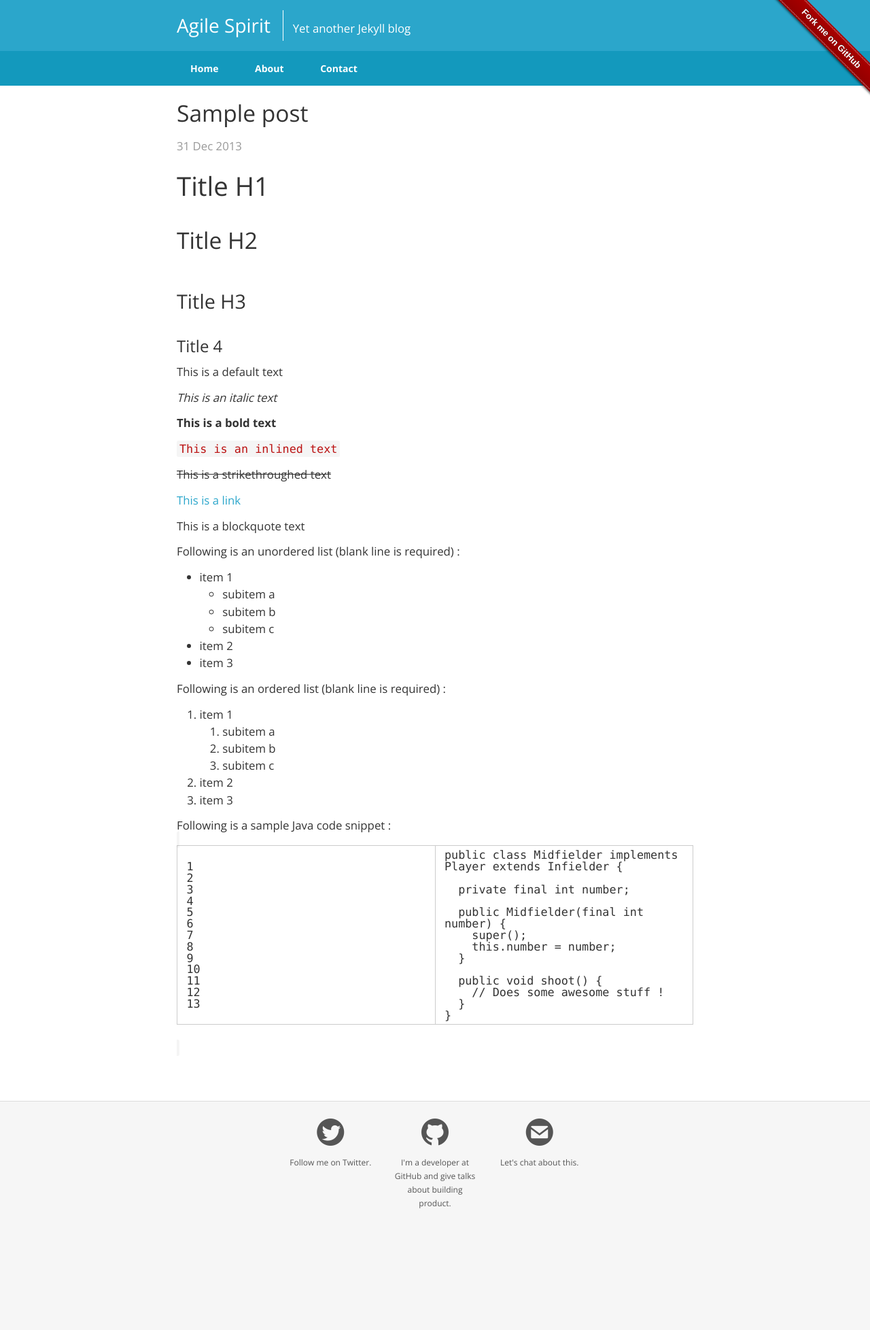
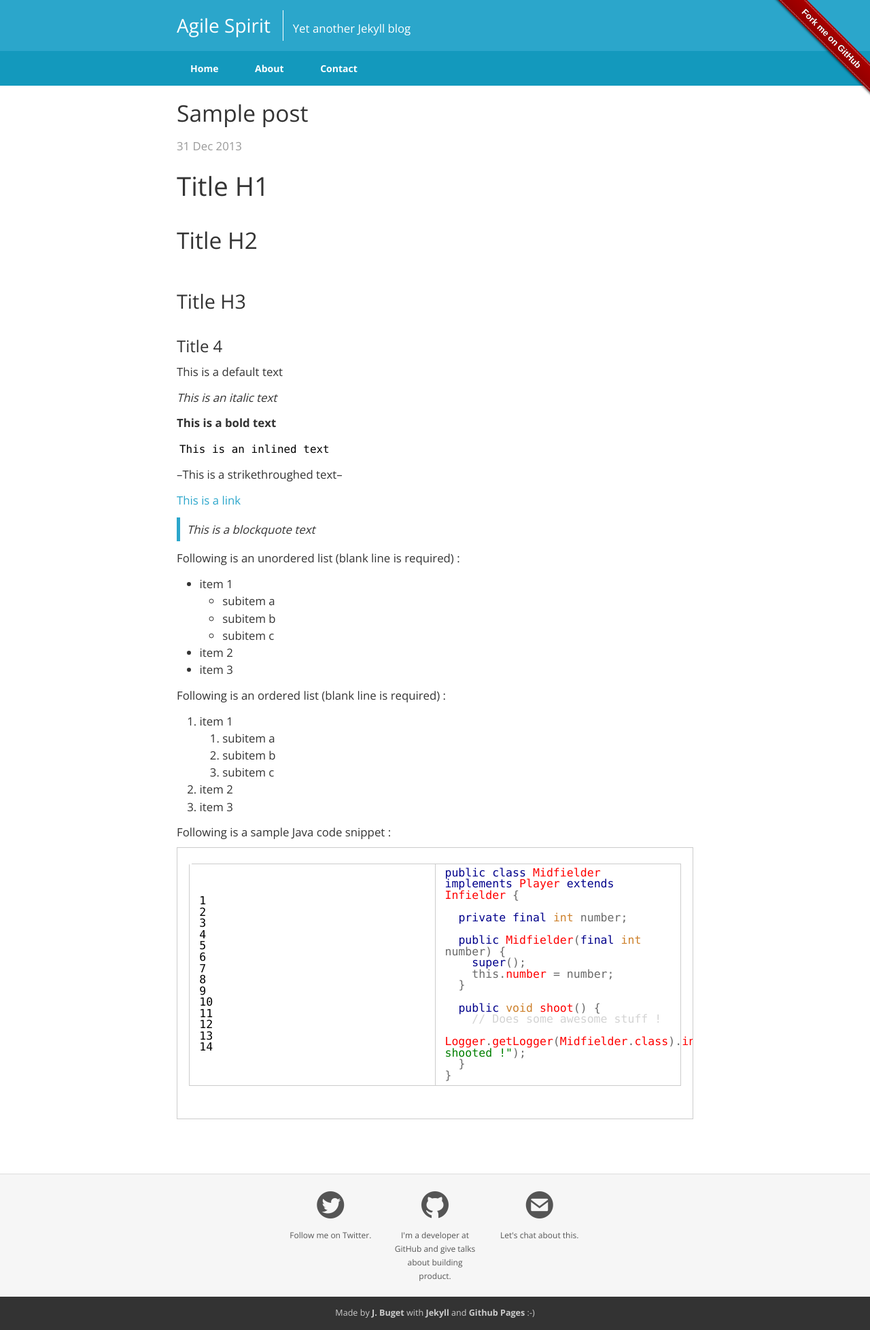
Before and after one commit to AgileSpirit/agilespirit.github.io, a Jekyll site: the page built from _posts/2013-12-31-Sample.markdown, in a window 1280 px wide. Shown: the whole page at 68% size. Built offline with Jekyll 4.4.1, drawn with Linux system fonts in a browser that asks for light colours; Markdown is read by kramdown in place of the engine named in the settings; comment, search, counter and statistics services are not loaded; before the commit the page ends 1820 px from its top, so only the background shows below that.

Commit message:
Improve styles

```diff
--- a/_includes/footer.html
+++ b/_includes/footer.html
@@ -1,6 +1,6 @@
 <footer id="footer" role="contentinfo" class="txtcenter">
 
-  <div class="wrapper w800p center">
+  <div id="footer-top" class="wrapper w800p center">
     <a class="block" href="https://twitter.com/jbuget">
     <span class="ss-social-circle ss-twitter">
       <div>Follow me on Twitter.</div>
@@ -17,8 +17,14 @@
     </span>
     </a>
   </div>
+  <div id="footer-bottom">
+    <p>Made by <a href="#">J. Buget</a> with <a href="#">Jekyll</a> and <a href="#">Github Pages</a> :-)</p>
+  </div>
 
 </footer>
+
+<link rel="stylesheet" media="screen" href="/assets/css/syntax.css">
+<link rel="stylesheet" media="screen" href="/assets/css/github-ribbon.min.css">
 
 <!-- Google Analytics metrics -->
 <script>
--- a/_includes/header.html
+++ b/_includes/header.html
@@ -18,7 +18,6 @@
   <!-- Styles CSS -->
   <link rel="stylesheet" media="all" href="/assets/css/knacss.min.css">
   <link rel="stylesheet" media="all" href="/assets/css/styles.css">
-  <link rel="stylesheet" media="screen" href="/assets/css/github-ribbon.min.css">
   <!-- Font : "Open Sans" by Google -->
   <link href="http://fonts.googleapis.com/css?family=Open+Sans:300,400,700&subset=latin" rel="stylesheet" />
 
--- a/_posts/2013-12-31-Sample.markdown
+++ b/_posts/2013-12-31-Sample.markdown
@@ -22,7 +22,7 @@ This is a default text
 
 `This is an inlined text`
 
-~~This is a strikethroughed text~~
+--This is a strikethroughed text--
 
 [This is a link](http://agilespirit.github.io)
 
@@ -62,6 +62,7 @@ public class Midfielder implements Player extends Infielder {
 
   public void shoot() {
     // Does some awesome stuff !
+    Logger.getLogger(Midfielder.class).info("Player shooted !");
   }
 }
 {% endhighlight %}
--- a/assets/css/styles.css
+++ b/assets/css/styles.css
@@ -15,6 +15,12 @@ h1,h2,h3,h4,h5 {
 h2 {
   line-height: 1.2em;
   padding-bottom: 15px;
+}
+
+blockquote {
+  border-left: 5px solid #2ba6cb;
+  padding: 5px 10px;
+  font-style: italic;
 }
 
 /* ------ */
@@ -104,7 +110,7 @@ h2 {
 
 #footer {
   border-top: 1px solid #DDD;
-  padding: 20px 0;
+  padding-top: 20px;
 }
 #footer .wrapper {
   padding: 20px 0;
@@ -131,6 +137,20 @@ h2 {
 #footer .wrapper .block div {
   margin-top: 20px;
   font-size: 0.30em;
+}
+
+#footer-bottom {
+  background-color: #333;
+  color: #CCCCCC;
+  margin-bottom: 0;
+  padding: 15px 0;
+  font-size: 0.9em;
+}
+
+#footer-bottom a {
+  text-decoration: none;
+  font-weight: bold;
+  color: inherit;
 }
 
 /* ---- */
--- a/assets/css/syntax.css
+++ b/assets/css/syntax.css
@@ -1,68 +1,55 @@
-.highlight .hll { background-color: #333333 }
 .highlight  {
-
-  background: #111111;
-
-  color: #ffffff ;
-
+  background: #FFFFFF;
+  color: #000000;
   padding: 0.2em 0.9em;
-  margin-bottom: 1em;
+  margin-top: 0.5em;
+  margin-bottom: 0.5em;
   font: normal normal normal 115%/normal 'Monaco', 'Courier New', 'DejaVu Sans Mono', 'Bitstream Vera Sans Mono', monospace !important;
   line-height: 1.1em;
   overflow: auto;
   font-size: 1.0em;
   border: 1px solid #CCC;
-
-  -moz-border-radius:7px;
-  -webkit-border-radius:7px;
-  border-radius:7px;
 }
 
-
 code, pre {
+  background: #FFFFFF;
+  color: #000000;
   font-family: "Consolas", "Courier New", "Courier", "FreeMono", monospace;
   font-size:0.95em;
-  margin: 1em 0 1.5em 0;
-}
-
-.highlight span
-{
-  font-family: "Consolas", "Courier New", "Courier", "FreeMono", monospace;
-  font-size:1em;
 }
 
 .highlight .hll { background-color: #49483e }
 .highlight  { /*background: #272822;*/ color: #f8f8f2 }
 .highlight .c { color: #75715e } /* Comment */
 .highlight .err { color: #960050; background-color: #1e0010 } /* Error */
-.highlight .k { color: #66d9ef } /* Keyword */
+.highlight .k { color: dimgrey } /* Keyword */
 .highlight .l { color: #ae81ff } /* Literal */
-.highlight .n { color: #f8f8f2 } /* Name */
-.highlight .o { color: #f92672 } /* Operator */
+.highlight .n { color: dimgrey } /* Name */
+.highlight .o { color: dimgrey } /* Operator */
 .highlight .p { color: #f8f8f2 } /* Punctuation */
 .highlight .cm { color: #75715e } /* Comment.Multiline */
 .highlight .cp { color: #75715e } /* Comment.Preproc */
-.highlight .c1 { color: #75715e } /* Comment.Single */
-.highlight .cs { color: #75715e } /* Comment.Special */
+.highlight .c1 { color: lightgray } /* Comment.Single */
+.highlight .cs { color: lightgray} /* Comment.Special */
 .highlight .ge { font-style: italic } /* Generic.Emph */
 .highlight .gs { font-weight: bold } /* Generic.Strong */
 .highlight .kc { color: #66d9ef } /* Keyword.Constant */
-.highlight .kd { color: #66d9ef } /* Keyword.Declaration */
+.highlight .kd { color: darkblue } /* Keyword.Declaration */
 .highlight .kn { color: #f92672 } /* Keyword.Namespace */
-.highlight .kp { color: #66d9ef } /* Keyword.Pseudo */
-.highlight .kr { color: #66d9ef } /* Keyword.Reserved */
-.highlight .kt { color: #66d9ef } /* Keyword.Type */
+.highlight .kp { color: #cd802b } /* Keyword.Pseudo */
+.highlight .kr { color: #cd802b } /* Keyword.Reserved */
+.highlight .kt { color: #cd802b } /* Keyword.Type */
 .highlight .ld { color: #e6db74 } /* Literal.Date */
 .highlight .m { color: #ae81ff } /* Literal.Number */
-.highlight .s { color: #e6db74 } /* Literal.String */
-.highlight .na { color: #a6e22e } /* Name.Attribute */
+.highlight .s { color: green } /* Literal.String */
+.highlight .na { color: red } /* Name.Attribute */
 .highlight .nb { color: #f8f8f2 } /* Name.Builtin */
-.highlight .nc { color: #a6e22e } /* Name.Class */
-.highlight .no { color: #66d9ef } /* Name.Constant */
+.highlight .nc { color: red } /* Name.Class */
+.highlight .no { color: red } /* Name.Constant */
 .highlight .nd { color: #a6e22e } /* Name.Decorator */
 .highlight .ni { color: #f8f8f2 } /* Name.Entity */
-.highlight .ne { color: #a6e22e } /* Name.Exception */
-.highlight .nf { color: #a6e22e } /* Name.Function */
+.highlight .ne { color: red } /* Name.Exception */
+.highlight .nf { color: red } /* Name.Function */
 .highlight .nl { color: #f8f8f2 } /* Name.Label */
 .highlight .nn { color: #f8f8f2 } /* Name.Namespace */
 .highlight .nx { color: #a6e22e } /* Name.Other */
```
Also changed, not shown: 1 other file. Lines whose indentation alone changed are shown as unchanged.
